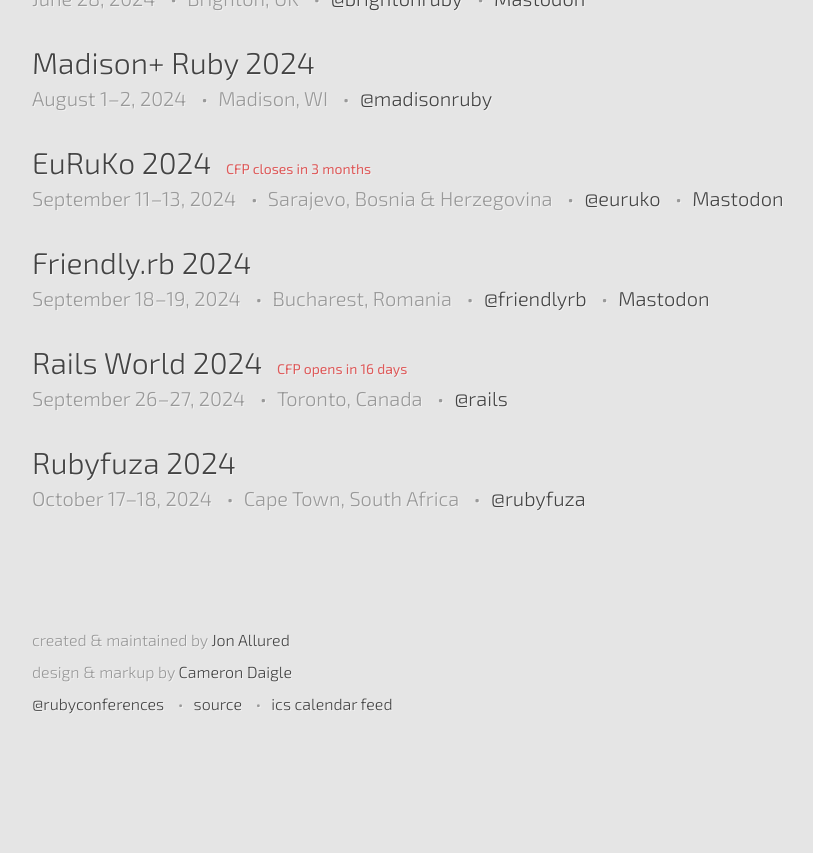
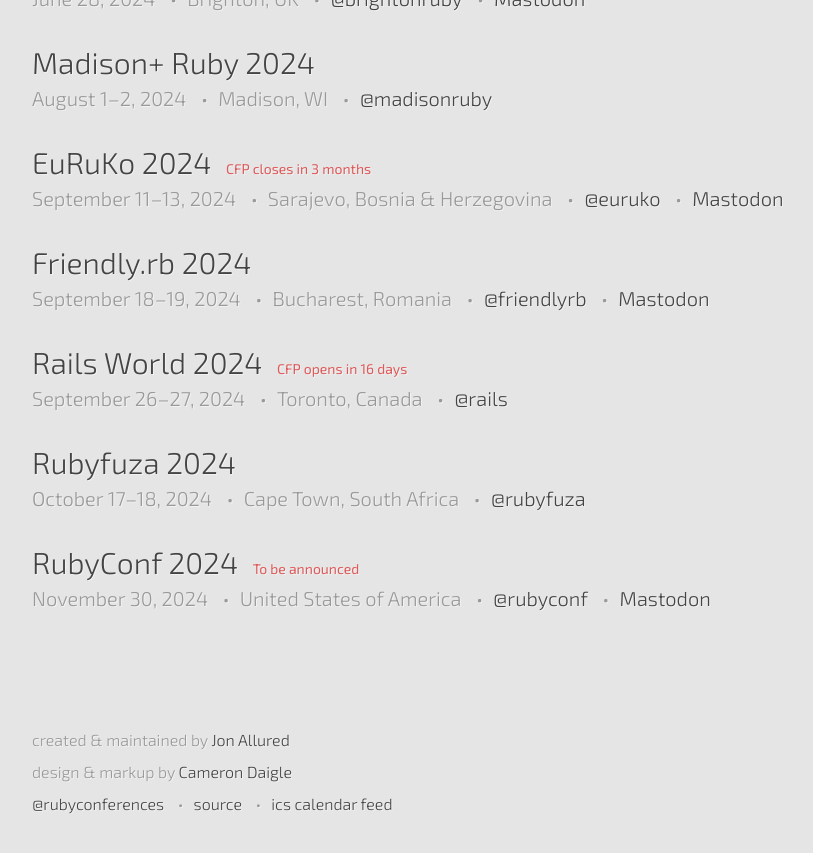
Before and after one commit to ruby-conferences/ruby-conferences.github.io, a Jekyll site: the page built from index.html, in a window 1280 px wide and 900 px high, scrolled down 1918 px. Shown: the top 853 px of the window, without its empty margins (208-1021 px from the left). Built offline with Jekyll 4.4.1, drawn with Linux system fonts in a browser that asks for light colours; before the commit the page ends 2718 px from its top, so only the background shows below that.

Commit message:
Add RubyConf 2024

```diff
--- a/_data/conferences.yml
+++ b/_data/conferences.yml
@@ -2578,3 +2578,13 @@
   end_date: 2024-10-18
   url: https://www.rubyfuza.org
   twitter: rubyfuza
+
+- name: RubyConf 2024
+  location: United States of America
+  start_date: 2024-11-30
+  end_date: 2024-11-30
+  date_precision: month
+  status: To be announced
+  url: https://rubyconf.org
+  twitter: rubyconf
+  mastodon: https://ruby.social/@rubyconf
```
